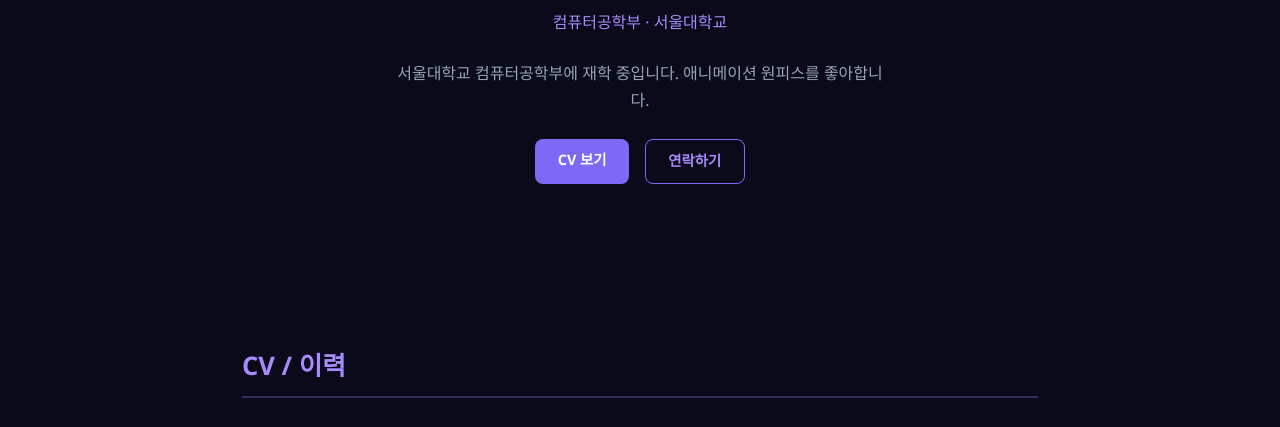
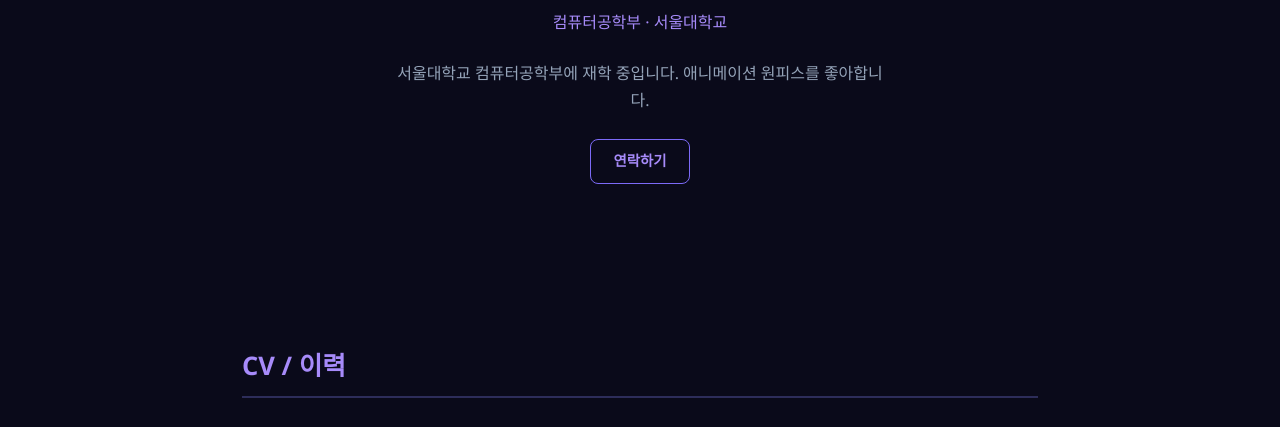
Before and after one commit to jinju1204/jinju1204.github.io, a plain HTML site: page index.html in a window 1280 px wide. Shown: the part 355-782 px from the top of the page. Drawn offline with Linux system fonts and the light colour scheme.

Commit message:
Remove CV button

```diff
--- a/index.html
+++ b/index.html
@@ -248,7 +248,6 @@
   <p class="hero-sub">컴퓨터공학부 · 서울대학교</p>
   <p class="hero-bio">서울대학교 컴퓨터공학부에 재학 중입니다. 애니메이션 원피스를 좋아합니다.</p>
   <div class="btn-row">
-    <a href="assets/cv.pdf" class="btn btn-primary" target="_blank">CV 보기</a>
     <a href="#contact" class="btn btn-outline">연락하기</a>
   </div>
 </section>
```
